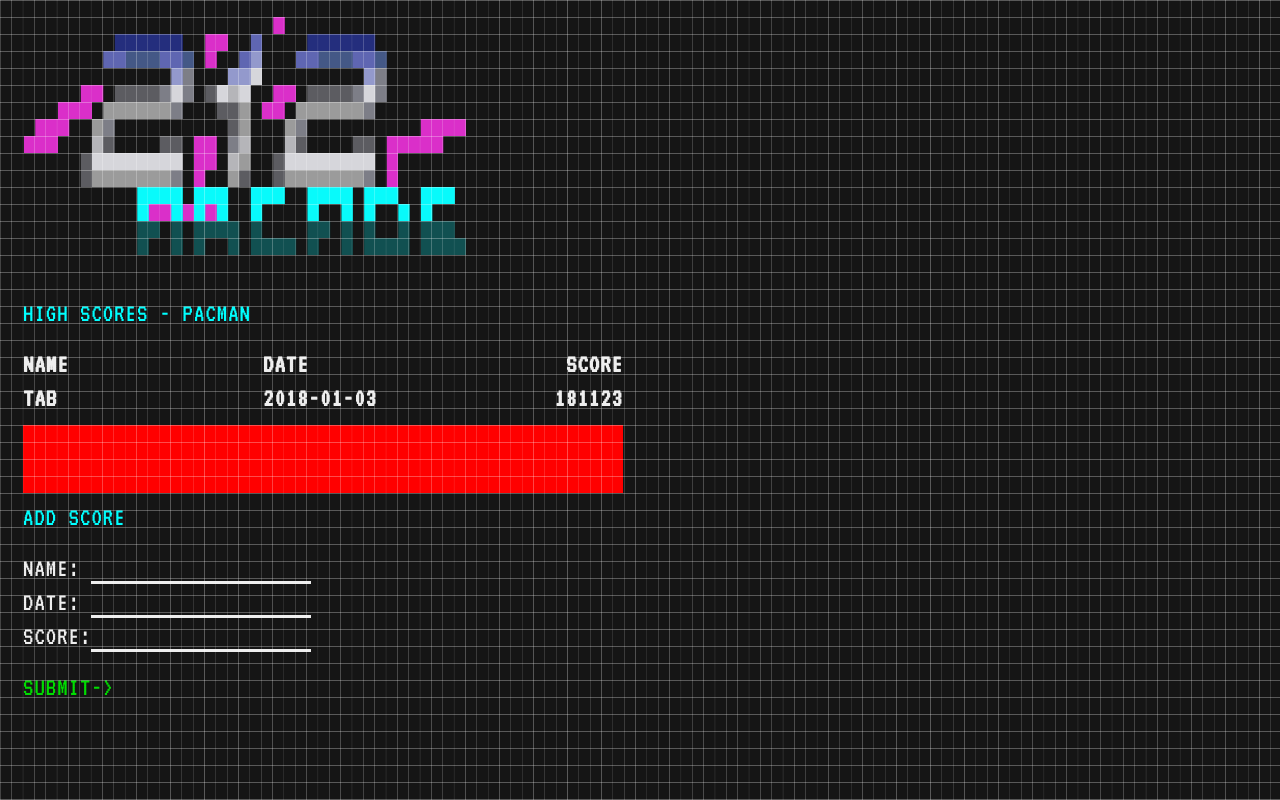
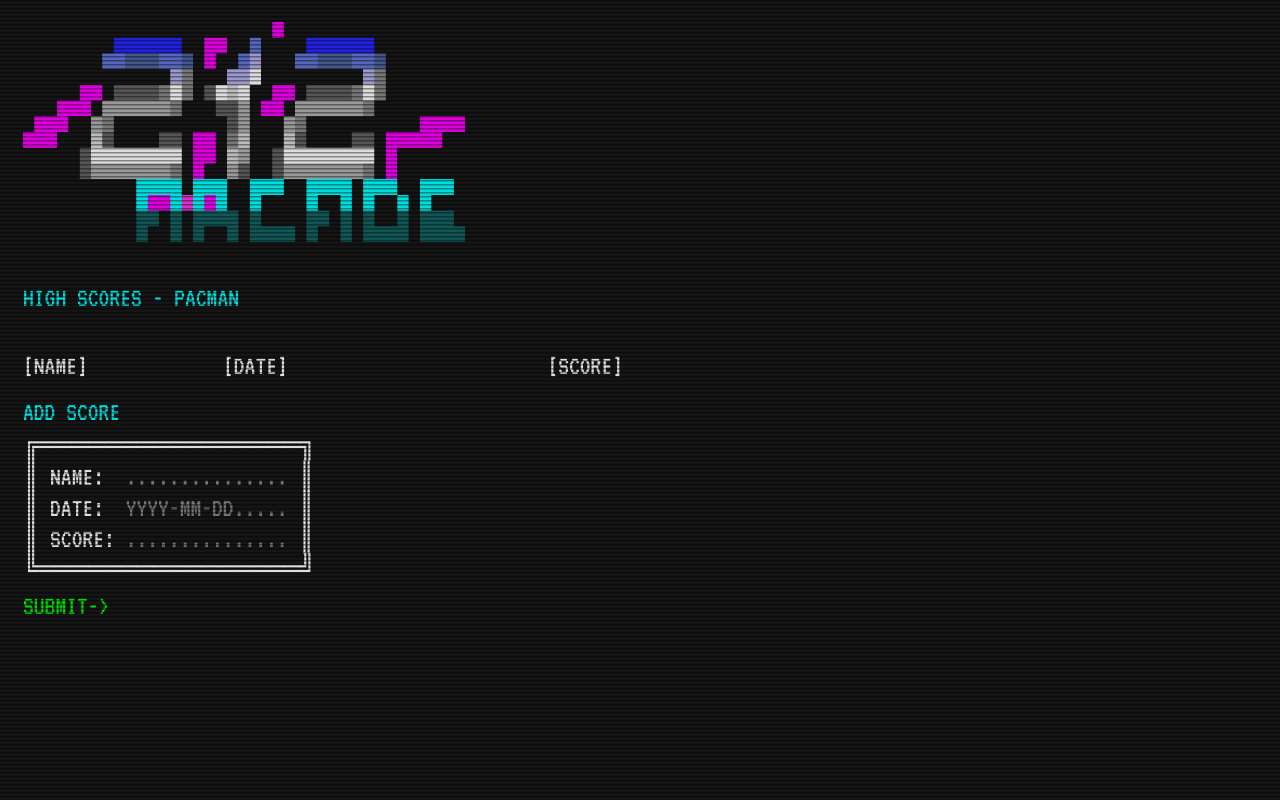
Before and after one commit to tabreturn/tutorial-212-arcade, a Flask app: page / in a window 1280 px wide. Run offline with Flask 2, Linux system fonts and the light colour scheme; data that the repository does not hold is empty.

Commit message:
- add week directories

```diff
--- a/static/js.js
+++ /dev/null
@@ -1,27 +0,0 @@
-// submit button
-
-document.querySelector('#addscore a').addEventListener('click', function() {
-  name = document.getElementById('name').value;
-  date =  document.getElementById('date').value;
-  score = document.getElementById('score').value;
-
-  var entry = document.querySelector('#highscores tr:last-child');
-  var clone = entry.cloneNode(true);
-  clone.querySelector('td:nth-child(1)').textContent = name;
-  clone.querySelector('td:nth-child(2)').textContent = date;
-  clone.querySelector('td:nth-child(3)').textContent = score;
-  document.getElementById('highscores').appendChild(clone);
-})
-
-//
-
-var xhttp = new XMLHttpRequest();
-xhttp.onreadystatechange = function() {
-  if (this.readyState == 4 && this.status == 200) {
-    //alert(this.responseText);
-    console.log('T');
-  }
-};
-xhttp.open('POST', 'http://localhost:5000/user', true);
-xhttp.setRequestHeader('Content-type', 'application/json');
-xhttp.send('Your JSON Data Here');
--- a/templates/index.html
+++ /dev/null
@@ -1,55 +0,0 @@
-<!DOCTYPE html>
-
-<html>
-
-  <head>
-    <meta charset="utf-8">
-    <title>212-ARCADE</title>
-    <meta name="description" content="................................" />
-    <meta name="viewport" content="width=device-width, initial-scale=1, shrink-to-fit=no">
-    <link rel="stylesheet" href="{{ url_for('static', filename='screen.css') }}" />
-  </head>
-
-  <body>
-    <div id="scanlines"></div>
-
-    <div id="container">
-
-      <h1>HIGH SCORES - PACMAN</h1>
-
-      <table id="highscores">
-        <tr>
-          <th>NAME</th>
-          <th>DATE</th>
-          <th>SCORE</th>
-        </tr>
-        <tr>
-          <td>TAB</td>
-          <td>2018-01-03</td>
-          <td>181123</td>
-        </tr>
-      </table>
-
-      <div id="chart">
-        <div class="bar"></div>
-        <div class="bar"></div>
-        <div class="bar"></div>
-        <div class="bar"></div>
-      </div>
-
-      <h1>ADD SCORE</h1>
-
-      <form id="addscore">
-        NAME:&nbsp;<input id="name" type="text" /><br />
-        DATE:&nbsp;<input id="date" type="text" /><br />
-        SCORE:<input id="score" type="text" /><br />
-        <a>SUBMIT-&gt;</a>
-      </form>
-
-    </div>
-
-    <script src="{{ url_for('static', filename='js.js') }}"></script>
-
-  </body>
-
-</html>
--- /dev/null
+++ b/week_01/run.py
@@ -0,0 +1,7 @@
+from flask import Flask, render_template
+
+app = Flask(__name__)
+
+@app.route('/')
+def index():
+    return render_template('index.html')
--- /dev/null
+++ b/week_01/static/js.js
@@ -0,0 +1,66 @@
+// variables
+
+colors = [
+  '#D00',
+  '#DD0',
+  '#0DD',
+  '#22D',
+  '#D0D'
+]
+
+scores = [
+ /* ['TAB','1991-03-03','12345'] */
+]
+
+topscore = 15000;
+
+// insert entry
+
+function insertEntry() {
+  scores.push(entry);
+
+  document.getElementById('highscores').innerHTML = '<tr><th>[NAME]</th><th>[DATE]</th><th>[SCORE]</th></tr>';
+  document.getElementById('chart').innerHTML = '';
+
+  for (i in scores) {
+    color = colors[i%colors.length];
+
+    var bar = document.createElement('div');
+    bar.className = 'bar';
+    bar.style.width = scores[i][2] / topscore * 100 + '%';
+    bar.style.backgroundColor = color;
+    document.getElementById('chart').appendChild(bar);
+
+    var row = document.createElement('tr');
+    row.style.color = color;
+    row.innerHTML += '<td>' + scores[i][0] + '</td>';
+    row.innerHTML += '<td>' + scores[i][1] + '</td>';
+    row.innerHTML += '<td>' + scores[i][2] + '</td>';
+    document.getElementById('highscores').appendChild(row);
+  }
+}
+
+// submit button
+
+document.querySelector('#addscore a').addEventListener('click', function() {
+  entry = [
+   document.getElementById('name').value,
+   document.getElementById('date').value,
+   document.getElementById('score').value
+  ]
+
+  document.querySelector('#addscore .alert').innerHTML = '';
+
+  if (entry[0] == '') {
+    document.querySelector('#addscore .alert').innerHTML = 'RE-ENTER NAME!';
+  }
+  else if (entry[1].search(/[0-9]{4}-[0-9]{2}-[0-9]{2}/) == -1) {
+    document.querySelector('#addscore .alert').innerHTML = 'MISSING DATE!';
+  }
+  else if (entry[2].search(/^[0-9]*$/) < 0) {
+    document.querySelector('#addscore .alert').innerHTML = 'MISSING SCORE!';
+  }
+  else {
+    insertEntry()
+  }
+})
--- a/static/screen.css
+++ b/week_01/static/screen.css
@@ -2,29 +2,35 @@
 
 * {
   margin: 0;
-  padding: 0
+  padding: 0;
+  /*outline: yellow 1px solid;*/
 }
 
 body {
   background-color: #151515;
   background-image: url('logo.gif');
-  background-position: 24px 17px;
+  background-position: 23px 22px;
   background-repeat: no-repeat;
-  background-size: 442px 238px;
-  color: #EEE;
+  background-size: 442px 220px;
+  color: #DDD;
   font-family: 'VT323', monospace;
-  font-size: 26px;
-  line-height: 33.8px;
-  letter-spacing: 1px;
+  font-size: 27px;
+  line-height: 31px;
   padding: 23px;
-  padding-top: 280px;
+  padding-top: 265px;
+}
+
+::selection {
+  background-color: #0D0;
+}
+::-moz-selection {
+  background-color: #0D0;
 }
 
 #scanlines {
-  background-image: url('grid.png');
-  background-size: 11.35px 17px;
-  //background-image: url('scanline.svg');
-  //background-size: 4px;
+  background-image: url('scanline.svg');
+  background-size: 4px;
+  /*background-image: url('grid.png'); background-size: 11.35px 22px;*/
   height: 100%;
   left: 0;
   pointer-events: none;
@@ -35,23 +41,33 @@
 
 #container {
   max-width: 600px;
+  min-width: 300px;
 }
 
 h1 {
-  color: #0FF;
+  color: #0DD;
   font-size: inherit;
   font-weight: normal;
-  margin: 17px 0;
+  padding: 17px 0;
+}
+
+#chart {
+  padding-bottom: 22px;
+}
+
+#chart .bar {
+  height: 22px;
 }
 
 #highscores {
   border-collapse: collapse;
+  margin: -2px 0;
   width: 100%;
 }
 
 #highscores tr td,
 #highscores tr th {
-  font-weight: bold;
+  font-weight: normal;
   text-align: left;
   width: 30%;
 }
@@ -69,11 +85,14 @@
 #addscore input {
   background-color: transparent;
   border: none;
-  border-bottom: 3px solid #EEE;
-  color: #EEE;
+  color: #DDD;
   font-family: 'VT323', monospace;
   font-size: inherit;
-  text-transform: uppercase;
+  width: 162px
+}
+
+#addscore {
+  margin-top: -14px;
 }
 
 #addscore a {
@@ -81,18 +100,16 @@
   color: #0D0;
   cursor: pointer;
   display: inline-block;
-  padding: 0;
-  margin: 17px 0;
+  padding-top: 5px;
 }
 
-#chart {
-  margin-bottom: -9px;
-  margin-top: 10px;
+#addscore .alert {
+  animation: blink 1s step-start 0s infinite;
+  color: #D00;
 }
 
-#chart .bar {
-  background-color: red;
-  height: 17px;
+@keyframes blink {
+  50% { opacity: 0.0 }
 }
 
 @media only screen and (max-width: 600px) {
--- /dev/null
+++ b/week_01/templates/index.html
@@ -0,0 +1,59 @@
+<!DOCTYPE html>
+
+<html>
+
+  <head>
+    <meta charset="utf-8">
+    <title>212-ARCADE</title>
+    <meta name="description" content="High scores for arcade games." />
+    <meta name="viewport" content="width=device-width, initial-scale=1, shrink-to-fit=no">
+    <link rel="stylesheet" href="{{ url_for('static', filename='screen.css') }}" />
+  </head>
+
+  <body>
+    <div id="scanlines"></div>
+
+    <div id="container">
+
+      <h1>HIGH SCORES - PACMAN</h1>
+
+      <div id="chart">
+        <!--
+        <div class="bar" style="background-color:#D00; width:95%"></div>
+        -->
+      </div>
+
+      <table id="highscores">
+        <tr>
+          <th>[NAME]</th>
+          <th>[DATE]</th>
+          <th>[SCORE]</th>
+        </tr>
+        <!--
+        <tr style="color:#D00">
+          <td>TAB</td>
+          <td>1991-03-03</td>
+          <td>12345</td>
+        </tr>
+        -->
+      </table>
+
+      <h1>ADD SCORE</h1>
+
+      <form id="addscore">
+        ╔════════════════╗<br />
+        ║ NAME:&nbsp; <input id="name"  type="text" placeholder="..............." /> ║<br />
+        ║ DATE:&nbsp; <input id="date"  type="text" placeholder="YYYY-MM-DD....." /> ║<br />
+        ║ SCORE:      <input id="score" type="text" placeholder="..............." /> ║<br />
+        ╚════════════════╝<br />
+        <a>SUBMIT-&gt;</a>
+        <span class="alert"></span>
+      </form>
+
+    </div>
+
+    <script src="{{ url_for('static', filename='js.js') }}"></script>
+
+  </body>
+
+</html>
```
Also changed, not shown: screenshot.png, static/logo.gif (deleted), week_01/static/grid.png (renamed from static/grid.png), week_01/static/logo.gif (added), week_01/static/logo.svg (renamed from static/logo.svg), week_01/static/scanline.svg (renamed from static/scanline.svg), week_02/run.py (renamed from run.py), 2 other files.
